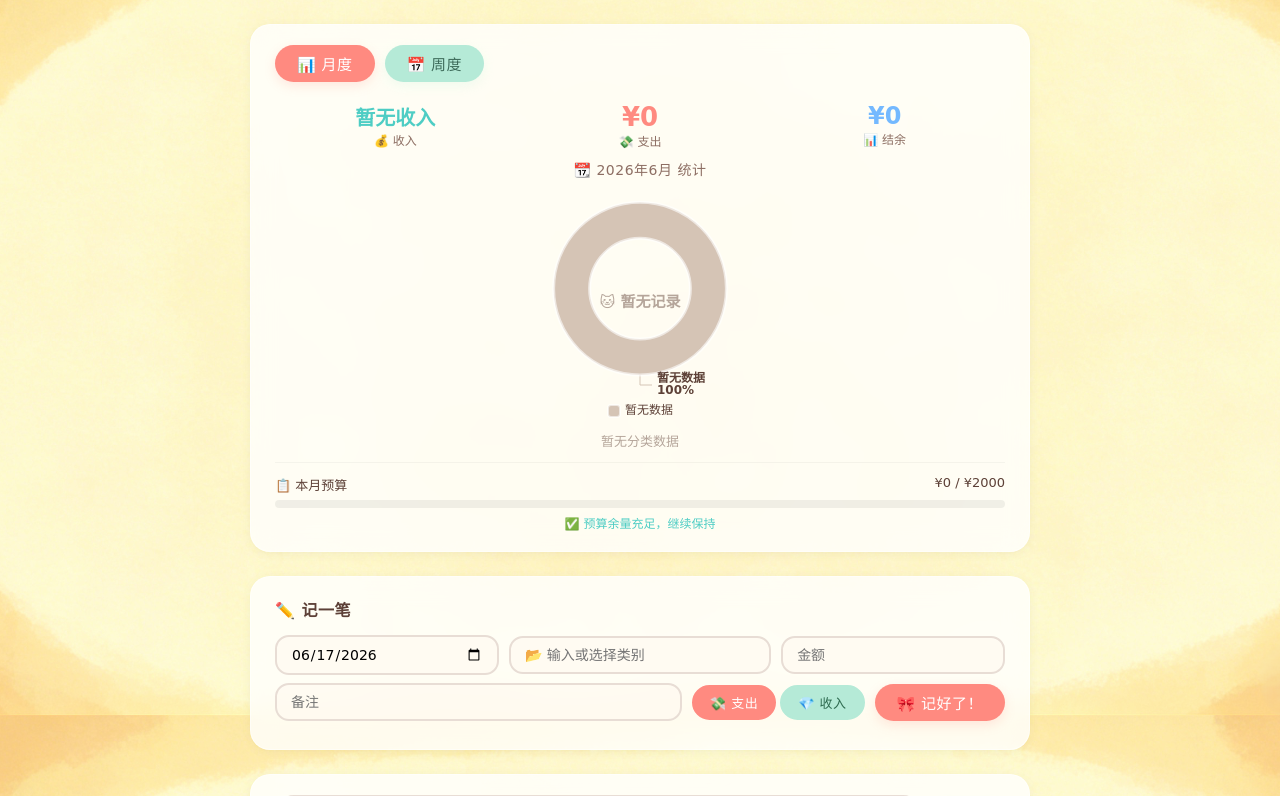
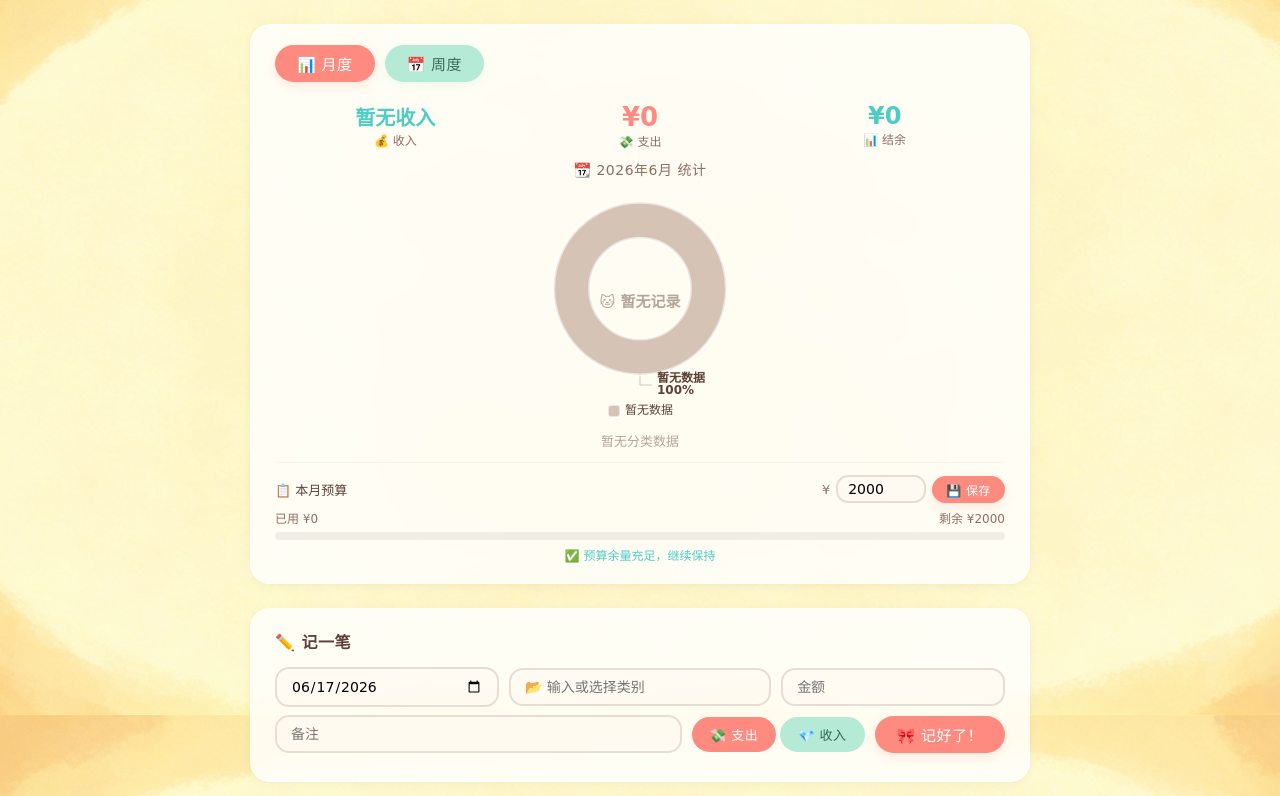
Before and after one commit to Lyra-mo/cat-book, a Flask app: page / in a window 1280 px wide. Shown: the part 85-881 px from the top of the page. Run offline with Flask 3, Linux system fonts and the light colour scheme; the visitor is signed in with stand-in values (Sample User, id 1); data that the repository does not hold is empty; some libraries are stand-ins or nearby versions; some web fonts are replaced.

Commit message:
Update index.html

```diff
--- a/templates/index.html
+++ b/templates/index.html
@@ -230,7 +230,7 @@
             font-weight: 700;
         }
 
-        /* ===== 预算进度条 ===== */
+        /* ===== 预算模块 ===== */
         .budget-section {
             margin-top: 12px;
             padding-top: 12px;
@@ -239,9 +239,31 @@
         .budget-row {
             display: flex;
             justify-content: space-between;
+            align-items: center;
             font-size: 13px;
             color: #5D4037;
             margin-bottom: 6px;
+            flex-wrap: wrap;
+            gap: 6px;
+        }
+        .budget-row .budget-input-group {
+            display: flex;
+            align-items: center;
+            gap: 6px;
+        }
+        .budget-row .budget-input-group input {
+            width: 90px;
+            padding: 4px 10px;
+            border: 2px solid #E8DDD5;
+            border-radius: 12px;
+            font-size: 14px;
+            font-family: inherit;
+            background: rgba(255, 248, 240, 0.6);
+            transition: border 0.2s;
+        }
+        .budget-row .budget-input-group input:focus {
+            border-color: #FF8A80;
+            outline: none;
         }
         .budget-bar {
             width: 100%;
@@ -261,6 +283,16 @@
         }
         .budget-bar .fill.danger {
             background: linear-gradient(90deg, #FF8A80, #FF6B6B);
+        }
+        .budget-message {
+            text-align: center;
+            font-size: 12px;
+            color: #8D6E63;
+            margin-top: 6px;
+        }
+        .budget-used {
+            font-size: 12px;
+            color: #8D6E63;
         }
 
         /* ===== 表单两行布局 ===== */
@@ -522,6 +554,14 @@
             .chart-container {
                 height: 180px;
             }
+            .budget-row {
+                flex-direction: column;
+                align-items: stretch;
+                text-align: center;
+            }
+            .budget-row .budget-input-group {
+                justify-content: center;
+            }
         }
     </style>
 </head>
@@ -575,12 +615,20 @@
         <div class="budget-section" id="budgetSection">
             <div class="budget-row">
                 <span>📋 本月预算</span>
-                <span id="budgetText">¥0 / ¥0</span>
+                <div class="budget-input-group">
+                    <span style="font-size:13px;color:#8D6E63;">¥</span>
+                    <input type="number" id="budgetInput" value="2000" min="0" step="100">
+                    <button class="btn btn-primary btn-sm" onclick="saveBudget()">💾 保存</button>
+                </div>
+            </div>
+            <div class="budget-row">
+                <span class="budget-used" id="budgetUsedText">已用 ¥0</span>
+                <span class="budget-used" id="budgetRemainText">剩余 ¥2000</span>
             </div>
             <div class="budget-bar">
                 <div class="fill" id="budgetFill" style="width:0%"></div>
             </div>
-            <div style="text-align:center;font-size:12px;color:#8D6E63;margin-top:6px;" id="budgetMessage">
+            <div class="budget-message" id="budgetMessage">
                 💡 设置预算，更好管理支出
             </div>
         </div>
@@ -637,7 +685,7 @@
         let currentStats = 'monthly';
         let pieChartInstance = null;
         let currentType = '支出';
-        let budgetAmount = 2000; // 默认预算，可让用户自定义
+        let budgetAmount = 2000;
 
         document.getElementById('date').value = new Date().toISOString().split('T')[0];
 
@@ -672,33 +720,47 @@
             loadStats();
         }
 
-        // ===== 加载统计 =====
+        // ===== 加载统计（修复周度数据） =====
         function loadStats() {
             const url = currentStats === 'monthly' ? '/api/monthly_stats' : '/api/weekly_stats';
             fetch(url)
                 .then(res => res.json())
                 .then(data => {
-                    const categories = data.categories || {};
-                    const totalExpense = Object.values(categories).reduce((a, b) => a + b, 0);
-                    const totalIncome = data.income || 0;
-                    const balance = totalIncome - totalExpense;
+                    let categories = data.categories || {};
+                    let totalExpense = 0;
+                    let totalIncome = data.income || 0;
 
-                    // 收入
-                    document.getElementById('income').textContent = totalIncome > 0 ? '¥' + totalIncome.toFixed(0) :
-                    '暂无收入';
+                    // 修复周度数据：从 records 里计算
+                    if (currentStats === 'weekly' && data.records) {
+                        const catMap = {};
+                        data.records.forEach(r => {
+                            if (r.type === '支出') {
+                                catMap[r.category] = (catMap[r.category] || 0) + r.amount;
+                            }
+                            if (r.type === '收入') {
+                                totalIncome += r.amount;
+                            }
+                        });
+                        categories = catMap;
+                        totalExpense = Object.values(catMap).reduce((a, b) => a + b, 0);
+                    } else {
+                        totalExpense = Object.values(categories).reduce((a, b) => a + b, 0);
+                    }
+
+                    // 更新显示
+                    document.getElementById('income').textContent = totalIncome > 0 ? '¥' + totalIncome.toFixed(0) : '暂无收入';
                     document.getElementById('expense').textContent = '¥' + totalExpense.toFixed(0);
-                    document.getElementById('balance').textContent = '¥' + balance.toFixed(0);
+                    document.getElementById('balance').textContent = '¥' + (totalIncome - totalExpense).toFixed(0);
 
                     // 结余提示
-                    const balanceEl = document.getElementById('balance');
+                    const balance = totalIncome - totalExpense;
                     if (balance < 0) {
-                        balanceEl.style.color = '#FF6B6B';
-                        showToast('😿 本月超支 ' + Math.abs(balance).toFixed(0) + ' 元，看看开销占比吧');
-                    } else if (balance > 0) {
-                        balanceEl.style.color = '#4ECDC4';
-                        // 不频繁弹toast，只在加载时显示一次
+                        document.getElementById('balance').style.color = '#FF6B6B';
+                    } else {
+                        document.getElementById('balance').style.color = '#4ECDC4';
                     }
 
+                    // 统计信息
                     const info = document.getElementById('statsInfo');
                     if (currentStats === 'monthly') {
                         info.textContent = `📆 ${data.year}年${data.month}月 统计`;
@@ -726,32 +788,8 @@
                     updatePieChart(categories, totalExpense);
 
                     // 更新预算
-                    updateBudget(totalExpense);
+                    updateBudgetDisplay();
                 });
-        }
-
-        // ===== 更新预算 =====
-        function updateBudget(totalExpense) {
-            const budget = budgetAmount;
-            const percent = Math.min((totalExpense / budget) * 100, 100);
-            document.getElementById('budgetText').textContent = `¥${totalExpense.toFixed(0)} / ¥${budget}`;
-            const fill = document.getElementById('budgetFill');
-            fill.style.width = percent + '%';
-            fill.className = 'fill';
-            if (percent > 90) fill.classList.add('danger');
-            else if (percent > 70) fill.classList.add('warning');
-
-            const msg = document.getElementById('budgetMessage');
-            if (totalExpense > budget) {
-                msg.textContent = '⚠️ 已超出本月预算，注意控制开销';
-                msg.style.color = '#FF6B6B';
-            } else if (totalExpense > budget * 0.7) {
-                msg.textContent = '📌 预算已使用 ' + percent.toFixed(0) + '%，注意余量';
-                msg.style.color = '#FFB74D';
-            } else {
-                msg.textContent = '✅ 预算余量充足，继续保持';
-                msg.style.color = '#4ECDC4';
-            }
         }
 
         // ===== 饼图 =====
@@ -940,10 +978,59 @@
                 });
         }
 
-        // ===== 导出 Excel（调用后端接口） =====
+        // ===== 导出 Excel =====
         function exportExcel() {
             showToast('📤 正在生成导出文件...');
             window.location.href = '/api/export_excel';
+        }
+
+        // ===== 预算相关 =====
+        function loadBudget() {
+            const saved = localStorage.getItem('catbook_budget');
+            if (saved) {
+                budgetAmount = parseFloat(saved);
+                document.getElementById('budgetInput').value = budgetAmount;
+            }
+            updateBudgetDisplay();
+        }
+
+        function saveBudget() {
+            const val = parseFloat(document.getElementById('budgetInput').value);
+            if (!val || val <= 0) {
+                showToast('😿 请输入有效的预算金额');
+                return;
+            }
+            budgetAmount = val;
+            localStorage.setItem('catbook_budget', String(val));
+            showToast('🎀 预算已更新为 ¥' + val.toFixed(0));
+            updateBudgetDisplay();
+        }
+
+        function updateBudgetDisplay() {
+            const expenseText = document.getElementById('expense').textContent;
+            const expense = parseFloat(expenseText.replace('¥', '')) || 0;
+
+            const percent = Math.min((expense / budgetAmount) * 100, 100);
+            document.getElementById('budgetUsedText').textContent = '已用 ¥' + expense.toFixed(0);
+            document.getElementById('budgetRemainText').textContent = '剩余 ¥' + Math.max(budgetAmount - expense, 0).toFixed(0);
+
+            const fill = document.getElementById('budgetFill');
+            fill.style.width = percent + '%';
+            fill.className = 'fill';
+            if (percent > 90) fill.classList.add('danger');
+            else if (percent > 70) fill.classList.add('warning');
+
+            const msg = document.getElementById('budgetMessage');
+            if (expense > budgetAmount) {
+                msg.textContent = '⚠️ 已超出本月预算，注意控制开销';
+                msg.style.color = '#FF6B6B';
+            } else if (expense > budgetAmount * 0.7) {
+                msg.textContent = '📌 预算已使用 ' + percent.toFixed(0) + '%，注意余量';
+                msg.style.color = '#FFB74D';
+            } else {
+                msg.textContent = '✅ 预算余量充足，继续保持';
+                msg.style.color = '#4ECDC4';
+            }
         }
 
         // ===== 窗口自适应 =====
@@ -953,6 +1040,7 @@
 
         // ===== 加载数据 =====
         loadRecords();
+        loadBudget();
     </script>
 </body>
 </html>
```
